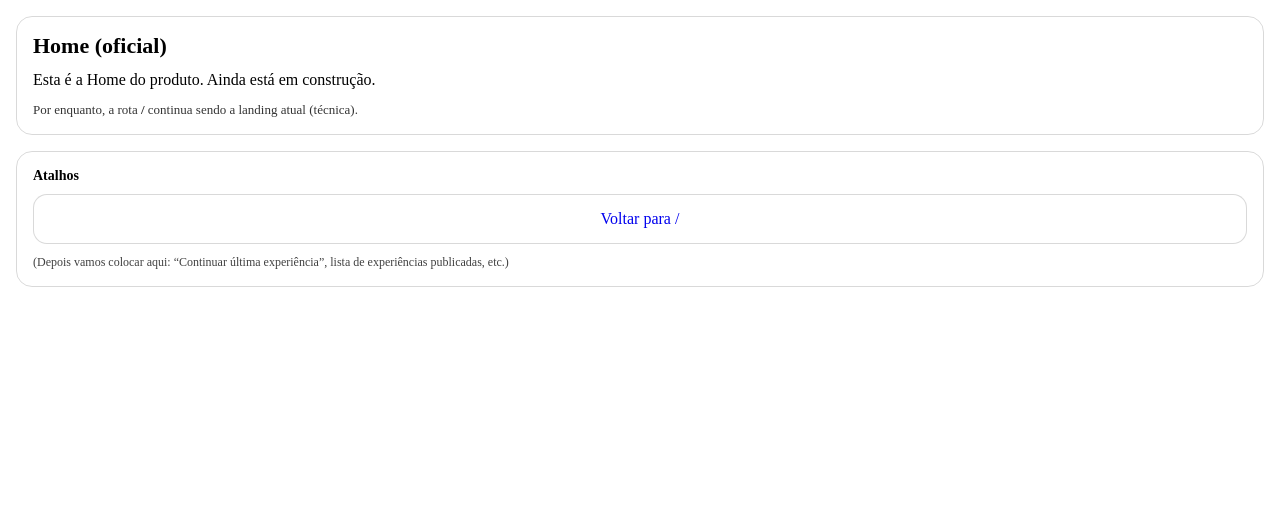
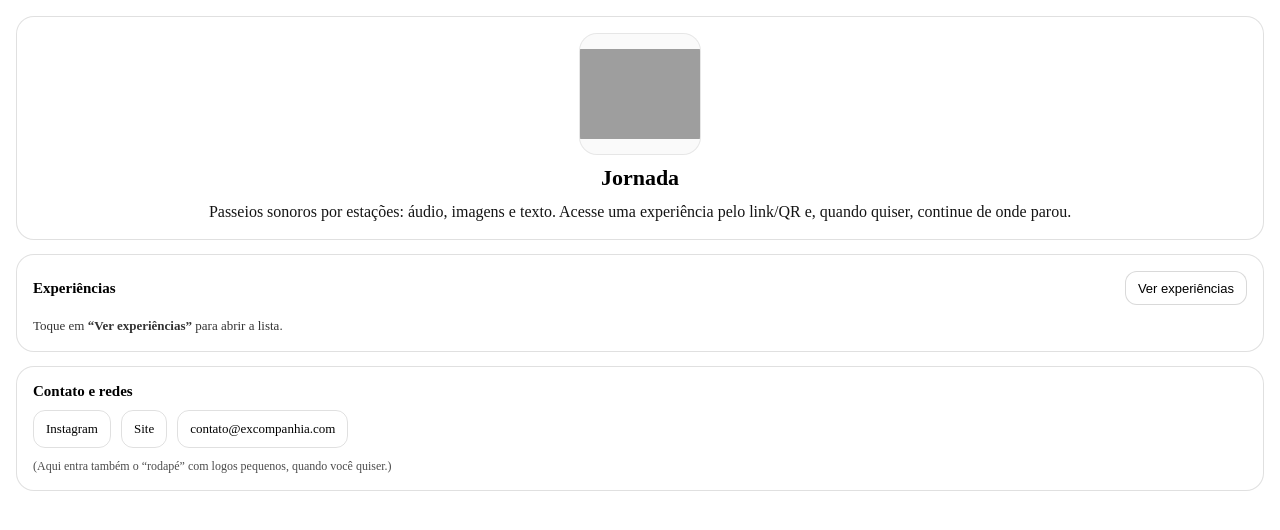
Before and after one commit to excompanhia/aplicativo-jornada, a Next.js app: page /home in a window 1280 px wide. Shown: the top 530 px of the page. Built offline with nearby package versions, Linux system fonts and the light colour scheme; grey boxes are pictures that could not be loaded.

Commit message:
Home publica (/home) + API publica /api/experiences com published

```diff
--- a/app/api/experiences/route.ts
+++ b/app/api/experiences/route.ts
@@ -2,17 +2,8 @@ import { NextResponse } from "next/server";
 import { createClient } from "@supabase/supabase-js";
 
 function getSupabaseClient() {
-  const url =
-    process.env.SUPABASE_URL || process.env.NEXT_PUBLIC_SUPABASE_URL || "";
-  const anon =
-    process.env.SUPABASE_ANON_KEY || process.env.NEXT_PUBLIC_SUPABASE_ANON_KEY || "";
-
-  if (!url || !anon) {
-    throw new Error(
-      "Missing Supabase env vars (SUPABASE_URL/SUPABASE_ANON_KEY or NEXT_PUBLIC_*)"
-    );
-  }
-
+  const url = process.env.NEXT_PUBLIC_SUPABASE_URL!;
+  const anon = process.env.NEXT_PUBLIC_SUPABASE_ANON_KEY!;
   return createClient(url, anon);
 }
 
@@ -20,8 +11,8 @@ export async function GET() {
   try {
     const supabase = getSupabaseClient();
 
-    // ✅ Público: só retorna o mínimo necessário para a Home
-    // ✅ Ordem alfabética pelo slug (garante consistência)
+    // Público: só retorna o mínimo necessário para a Home
+    // Ordem alfabética pelo slug
     const { data, error } = await supabase
       .from("experiences")
       .select("slug, title, status")
@@ -49,16 +40,7 @@ export async function GET() {
           title: x?.title ? String(x.title) : null,
         })) || [];
 
-    return NextResponse.json(
-      { ok: true, items },
-      {
-        status: 200,
-        headers: {
-          // Home precisa sempre ver o mais recente
-          "Cache-Control": "no-store",
-        },
-      }
-    );
+    return NextResponse.json({ ok: true, items }, { status: 200 });
   } catch (e: any) {
     return NextResponse.json(
       {
--- a/app/home/page.tsx
+++ b/app/home/page.tsx
@@ -1,69 +1,333 @@
 "use client";
 
 import Link from "next/link";
+import { useEffect, useMemo, useState } from "react";
 
-export default function HomePage() {
+type ExperienceItem = {
+  slug: string;
+  title: string | null;
+};
+
+function getLastExp(): string {
+  try {
+    if (typeof window === "undefined") return "";
+    return localStorage.getItem("jornada:last_exp") || "";
+  } catch {
+    return "";
+  }
+}
+
+export default function HomePublic() {
+  const [lastExp, setLastExp] = useState<string>("");
+  const [showList, setShowList] = useState<boolean>(false);
+
+  const [isLoading, setIsLoading] = useState<boolean>(false);
+  const [items, setItems] = useState<ExperienceItem[]>([]);
+  const [error, setError] = useState<string | null>(null);
+
+  useEffect(() => {
+    setLastExp(getLastExp());
+  }, []);
+
+  async function loadExperiences() {
+    setError(null);
+    setIsLoading(true);
+
+    try {
+      const res = await fetch("/api/experiences", { cache: "no-store" });
+      const json = await res.json().catch(() => null);
+
+      if (!res.ok || !json?.ok) {
+        setItems([]);
+        setError(
+          "Não consegui carregar a lista de experiências agora. (Isso deve ser resolvido quando a tabela 'experiences' e o status 'published' estiverem alinhados.)"
+        );
+        return;
+      }
+
+      const list = Array.isArray(json.items) ? json.items : [];
+      // ordem alfabética também no client, por segurança
+      list.sort((a: any, b: any) => String(a.slug).localeCompare(String(b.slug)));
+
+      setItems(
+        list.map((x: any) => ({
+          slug: String(x.slug),
+          title: x?.title ? String(x.title) : null,
+        }))
+      );
+    } catch (e: any) {
+      setItems([]);
+      setError("Falha de rede ao carregar experiências: " + String(e?.message || e));
+    } finally {
+      setIsLoading(false);
+    }
+  }
+
+  const hasLast = useMemo(() => Boolean(lastExp && lastExp.trim().length > 0), [lastExp]);
+
   return (
-    <main
+    <main style={{ padding: 16, display: "flex", flexDirection: "column", gap: 14 }}>
+      {/* B) Logo no topo */}
+      <div
         style={{
+          borderRadius: 18,
           padding: 16,
+          border: "1px solid rgba(0,0,0,0.12)",
+          background: "white",
           display: "flex",
           flexDirection: "column",
-        gap: 16,
+          gap: 10,
+          alignItems: "center",
+          textAlign: "center",
         }}
       >
-      <div
+        {/* Troque o src quando seu logo estiver pronto */}
+        <img
+          src="/logo.png"
+          alt="Jornada"
           style={{
-          borderRadius: 16,
-          padding: 16,
-          border: "1px solid rgba(0,0,0,0.15)",
+            width: 120,
+            height: 120,
+            objectFit: "contain",
+            borderRadius: 18,
+            border: "1px solid rgba(0,0,0,0.08)",
+            background: "rgba(0,0,0,0.02)",
           }}
-      >
-        <h1 style={{ fontSize: 22, margin: 0, lineHeight: 1.2 }}>
-          Home (oficial)
-        </h1>
+          onError={(e) => {
+            const el = e.currentTarget as HTMLImageElement;
+            el.style.display = "none";
+          }}
+        />
 
-        <p style={{ margin: "10px 0 0 0", lineHeight: 1.4 }}>
-          Esta é a Home do produto. Ainda está em construção.
-        </p>
+        <h1 style={{ margin: 0, fontSize: 22, lineHeight: 1.15 }}>Jornada</h1>
 
-        <p style={{ margin: "10px 0 0 0", fontSize: 13, opacity: 0.8 }}>
-          Por enquanto, a rota <b>/</b> continua sendo a landing atual (técnica).
+        {/* C) Texto descritivo */}
+        <p style={{ margin: 0, lineHeight: 1.45, opacity: 0.92 }}>
+          Passeios sonoros por estações: áudio, imagens e texto. Acesse uma experiência
+          pelo link/QR e, quando quiser, continue de onde parou.
         </p>
       </div>
 
+      {/* D) Continuar último audiowalk (só se existir) */}
+      {hasLast ? (
         <div
           style={{
-          borderRadius: 16,
+            borderRadius: 18,
             padding: 16,
-          border: "1px solid rgba(0,0,0,0.15)",
+            border: "1px solid rgba(0,0,0,0.12)",
+            background: "white",
             display: "flex",
             flexDirection: "column",
             gap: 10,
           }}
         >
-        <div style={{ fontSize: 14, fontWeight: 700 }}>Atalhos</div>
+          <div
+            style={{
+              display: "flex",
+              alignItems: "center",
+              justifyContent: "space-between",
+              gap: 12,
+            }}
+          >
+            <h2 style={{ margin: 0, fontSize: 15 }}>Continuar último audiowalk</h2>
+            <span style={{ fontSize: 12, opacity: 0.7 }}>histórico do dispositivo</span>
+          </div>
+
+          <div style={{ fontSize: 13, opacity: 0.85, lineHeight: 1.35 }}>
+            Última experiência: <b>{lastExp}</b>
+          </div>
 
           <Link
-          href="/"
+            href={`/journey/${encodeURIComponent(lastExp)}`}
             style={{
-            display: "inline-flex",
-            alignItems: "center",
-            justifyContent: "center",
               height: 48,
               borderRadius: 14,
               border: "1px solid rgba(0,0,0,0.15)",
               background: "white",
               fontSize: 16,
+              display: "flex",
+              alignItems: "center",
+              justifyContent: "center",
               textDecoration: "none",
+              color: "black",
             }}
           >
-          Voltar para /
+            ENTRAR
           </Link>
+        </div>
+      ) : null}
 
-        <div style={{ fontSize: 12, opacity: 0.75, lineHeight: 1.35 }}>
-          (Depois vamos colocar aqui: “Continuar última experiência”, lista de
-          experiências publicadas, etc.)
+      {/* E) Lista de experiências publicadas (mínimo) */}
+      <div
+        style={{
+          borderRadius: 18,
+          padding: 16,
+          border: "1px solid rgba(0,0,0,0.12)",
+          background: "white",
+          display: "flex",
+          flexDirection: "column",
+          gap: 12,
+        }}
+      >
+        <div
+          style={{
+            display: "flex",
+            alignItems: "center",
+            justifyContent: "space-between",
+            gap: 12,
+          }}
+        >
+          <h2 style={{ margin: 0, fontSize: 15 }}>Experiências</h2>
+
+          <button
+            onClick={async () => {
+              const next = !showList;
+              setShowList(next);
+
+              if (next && items.length === 0 && !isLoading) {
+                await loadExperiences();
+              }
+            }}
+            style={{
+              height: 34,
+              padding: "0 12px",
+              borderRadius: 12,
+              border: "1px solid rgba(0,0,0,0.15)",
+              background: "white",
+              fontSize: 13,
+              cursor: "pointer",
+              whiteSpace: "nowrap",
+            }}
+          >
+            {showList ? "Fechar lista" : "Ver experiências"}
+          </button>
+        </div>
+
+        {showList ? (
+          <>
+            {isLoading ? (
+              <p style={{ margin: 0, opacity: 0.8 }}>Carregando…</p>
+            ) : items.length > 0 ? (
+              <div style={{ display: "flex", flexDirection: "column", gap: 10 }}>
+                {items.map((x) => (
+                  <Link
+                    key={x.slug}
+                    href={`/journey/${encodeURIComponent(x.slug)}`}
+                    style={{
+                      borderRadius: 14,
+                      border: "1px solid rgba(0,0,0,0.12)",
+                      padding: "12px 12px",
+                      textDecoration: "none",
+                      color: "black",
+                      display: "flex",
+                      flexDirection: "column",
+                      gap: 4,
+                    }}
+                  >
+                    <div style={{ fontSize: 15, fontWeight: 700, lineHeight: 1.2 }}>
+                      {x.title || x.slug}
+                    </div>
+                    <div style={{ fontSize: 12, opacity: 0.7, lineHeight: 1.2 }}>
+                      {x.slug}
+                    </div>
+                  </Link>
+                ))}
+              </div>
+            ) : (
+              <div style={{ fontSize: 13, lineHeight: 1.4, opacity: 0.85 }}>
+                Nenhuma experiência publicada apareceu ainda.
+                <br />
+                (Quando o Admin “Wix” publicar um novo audiowalk, ele entra automaticamente aqui.)
+              </div>
+            )}
+
+            {error ? (
+              <div style={{ color: "crimson", fontSize: 13, lineHeight: 1.35 }}>
+                <b>Erro:</b> {error}
+              </div>
+            ) : null}
+
+            <button
+              onClick={loadExperiences}
+              style={{
+                height: 38,
+                padding: "0 12px",
+                borderRadius: 12,
+                border: "1px solid rgba(0,0,0,0.15)",
+                background: "white",
+                fontSize: 13,
+                cursor: "pointer",
+                alignSelf: "flex-start",
+              }}
+            >
+              Atualizar lista
+            </button>
+          </>
+        ) : (
+          <div style={{ fontSize: 13, opacity: 0.8, lineHeight: 1.35 }}>
+            Toque em <b>“Ver experiências”</b> para abrir a lista.
+          </div>
+        )}
+      </div>
+
+      {/* F) Redes sociais e contato */}
+      <div
+        style={{
+          borderRadius: 18,
+          padding: 16,
+          border: "1px solid rgba(0,0,0,0.12)",
+          background: "white",
+          display: "flex",
+          flexDirection: "column",
+          gap: 10,
+        }}
+      >
+        <h2 style={{ margin: 0, fontSize: 15 }}>Contato e redes</h2>
+
+        <div style={{ display: "flex", gap: 10, flexWrap: "wrap" }}>
+          <a
+            href="#"
+            style={{
+              borderRadius: 12,
+              border: "1px solid rgba(0,0,0,0.12)",
+              padding: "10px 12px",
+              textDecoration: "none",
+              color: "black",
+              fontSize: 13,
+            }}
+          >
+            Instagram
+          </a>
+          <a
+            href="#"
+            style={{
+              borderRadius: 12,
+              border: "1px solid rgba(0,0,0,0.12)",
+              padding: "10px 12px",
+              textDecoration: "none",
+              color: "black",
+              fontSize: 13,
+            }}
+          >
+            Site
+          </a>
+          <a
+            href="mailto:contato@excompanhia.com"
+            style={{
+              borderRadius: 12,
+              border: "1px solid rgba(0,0,0,0.12)",
+              padding: "10px 12px",
+              textDecoration: "none",
+              color: "black",
+              fontSize: 13,
+            }}
+          >
+            contato@excompanhia.com
+          </a>
+        </div>
+
+        <div style={{ fontSize: 12, opacity: 0.7, lineHeight: 1.35 }}>
+          (Aqui entra também o “rodapé” com logos pequenos, quando você quiser.)
         </div>
       </div>
     </main>
```
Lines whose indentation alone changed are shown as unchanged.
